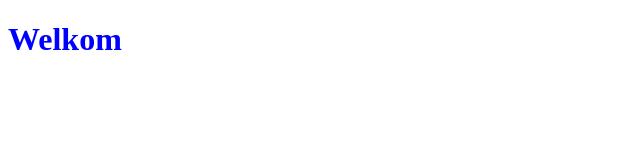
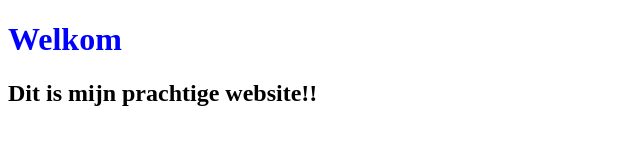
Before and after one commit to TomOffringaHanze/systemsandframeworks, a plain HTML site: page index.html in a window 1280 px wide. Shown: the whole page, without its empty margins (0-640 px from the left). Drawn offline with Linux system fonts and the light colour scheme.

Commit message:
Ik heb een subtitel toegevoegd

```diff
--- a/index.html
+++ b/index.html
@@ -11,6 +11,8 @@
 
 <body>
     <h1>Welkom</h1>
+
+    <h2>Dit is mijn prachtige website!!</h2>
 </body>
 
 </html>
```
